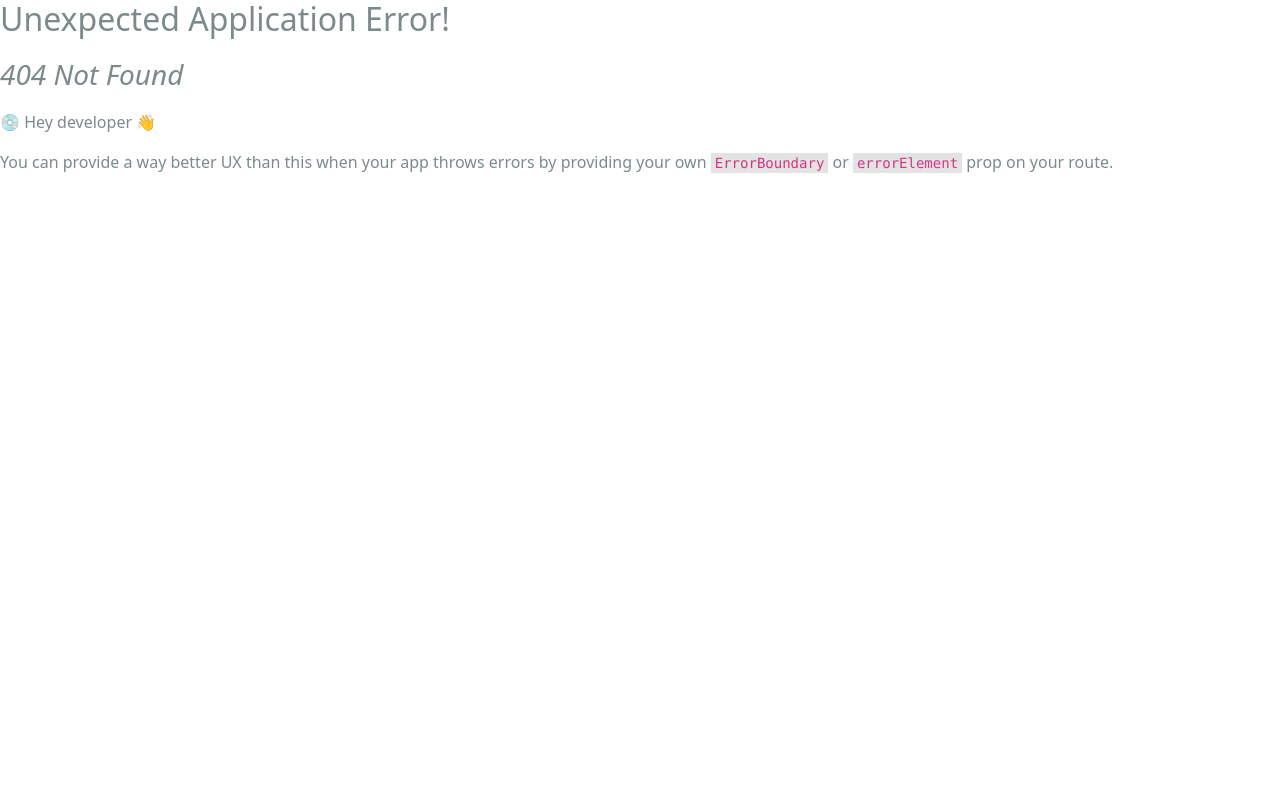
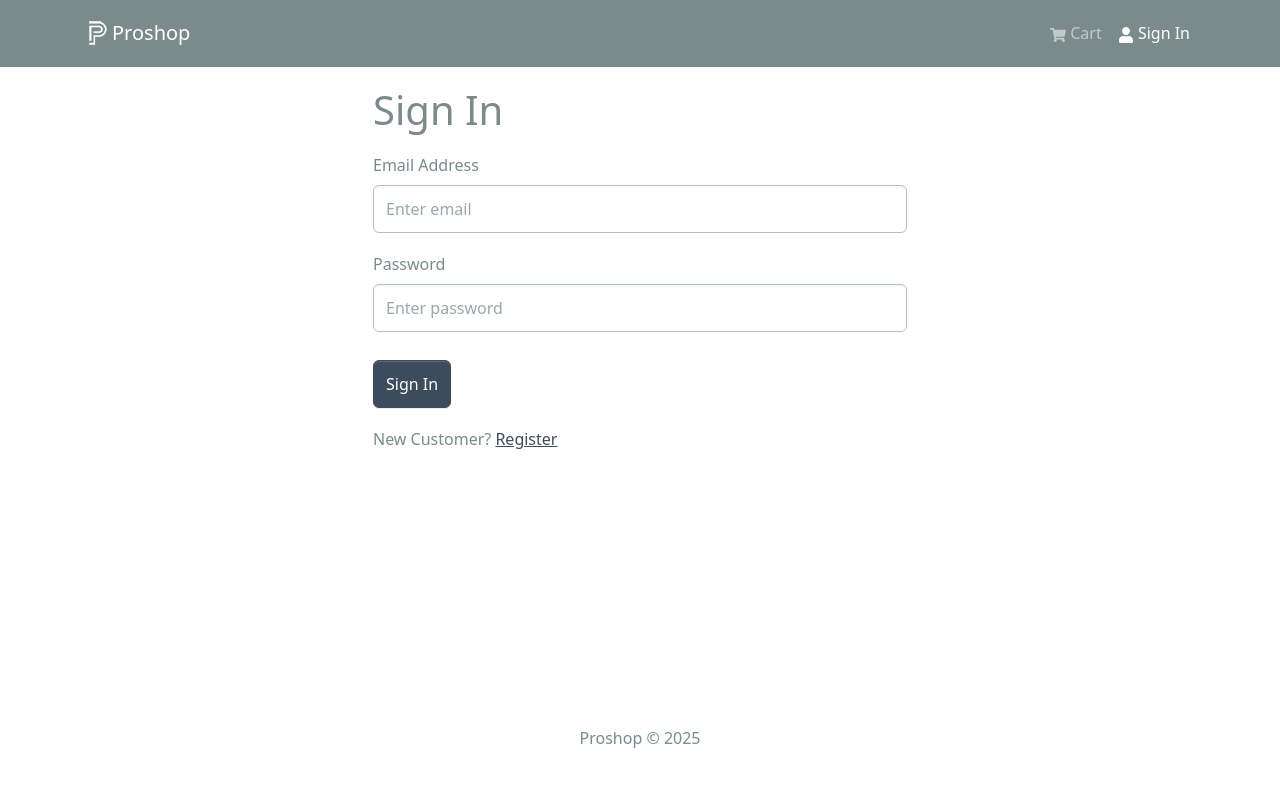
Before and after one commit to Milky-Siraj/proshop, a React (Create React App) app in the folder frontend/: page /login in a window 1280 px wide. Before the commit this address had no page. Shown: the top 786 px of the page. Built offline with nearby package versions, Linux system fonts and the light colour scheme.

Commit message:
login screen

```diff
--- /dev/null
+++ b/frontend/src/components/FromContainer.jsx
@@ -0,0 +1,16 @@
+import { Children } from "react";
+import { Container, Row, Col } from "react-bootstrap";
+
+const FromContainer = ({ children }) => {
+  return (
+    <Container>
+      <Row className="justify-content-md-center">
+        <Col xs={12} md={6}>
+          {children}
+        </Col>
+      </Row>
+    </Container>
+  );
+};
+
+export default FromContainer;
--- a/frontend/src/index.js
+++ b/frontend/src/index.js
@@ -17,6 +17,7 @@
 import HomeScreen from "./screens/HomeScreen";
 import ProductScreen from "./screens/ProductScreen";
 import CartScreen from "./screens/CartScreen";
+import LoginScreen from "./screens/LoginScreen.jsx";
 
 const router = createBrowserRouter(
   createRoutesFromElements(
@@ -24,6 +25,7 @@
       <Route index={true} path="/" element={<HomeScreen />} />
       <Route path="/product/:id" element={<ProductScreen />} />
       <Route path="/cart" element={<CartScreen />} />
+      <Route path="/login" element={<LoginScreen />} />
     </Route>
   )
 );
--- /dev/null
+++ b/frontend/src/screens/LoginScreen.jsx
@@ -0,0 +1,50 @@
+import { useState } from "react";
+import { Link } from "react-router-dom";
+import { Form, Button, Row, Col } from "react-bootstrap";
+import FromContainer from "../components/FromContainer";
+
+const LoginScreen = () => {
+  const [email, setEmail] = useState("");
+  const [password, setPassword] = useState("");
+
+  const submitHandler = (e) => {
+    e.preventDefault();
+    // Handle login logic here
+    console.log("submit");
+  };
+  return (
+    <FromContainer>
+      <h1>Sign In</h1>
+      <Form onSubmit={submitHandler}>
+        <Form.Group controlId="email" className="my-3">
+          <Form.Label>Email Address</Form.Label>
+          <Form.Control
+            type="email"
+            placeholder="Enter email"
+            value={email}
+            onChange={(e) => setEmail(e.target.value)}
+          ></Form.Control>
+        </Form.Group>
+        <Form.Group controlId="password" className="my-3">
+          <Form.Label>Password </Form.Label>
+          <Form.Control
+            type="password"
+            placeholder="Enter password"
+            value={password}
+            onChange={(e) => setPassword(e.target.value)}
+          ></Form.Control>
+        </Form.Group>
+        <Button type="submit" variant="primary" className="mt-2">
+          Sign In
+        </Button>
+      </Form>
+      <Row className="py-3">
+        <Col>
+          New Customer? <Link to="/register">Register</Link>
+        </Col>
+      </Row>
+    </FromContainer>
+  );
+};
+
+export default LoginScreen;
```
